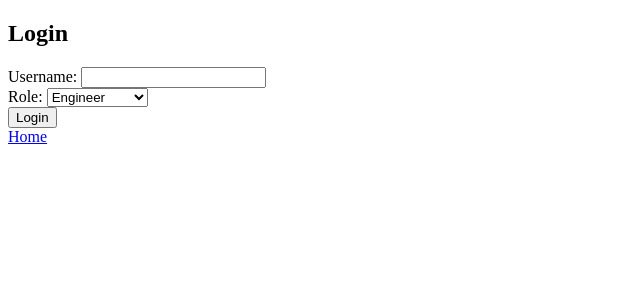
After one commit to aymenhalloumi/ct_install_app, a Flask app: page /login in a window 1280 px wide. The commit adds this page. Shown: the top 300 px of the page, without its empty margins (0-640 px from the left). Run offline with Flask 3, Linux system fonts and the light colour scheme.

Commit message:
Add role-based login and basic visualization

```diff
--- a/webapp/app.py
+++ b/webapp/app.py
@@ -1,8 +1,11 @@
-from flask import Flask, render_template, request
+from flask import Flask, render_template, request, redirect, url_for, session, flash
 import os
 import openai
+import matplotlib.pyplot as plt
+import uuid
 
 app = Flask(__name__)
+app.secret_key = os.getenv('FLASK_SECRET', 'secret-key')
 
 # Simple in-memory model database
 MODELS = {
@@ -18,11 +21,48 @@ MODELS = {
     },
 }
 
+def engineer_required(func):
+    def wrapper(*args, **kwargs):
+        if session.get('role') != 'engineer':
+            flash('Engineer role required.')
+            return redirect(url_for('login'))
+        return func(*args, **kwargs)
+    wrapper.__name__ = func.__name__
+    return wrapper
+
+def login_required(func):
+    def wrapper(*args, **kwargs):
+        if 'role' not in session:
+            flash('Please log in.')
+            return redirect(url_for('login'))
+        return func(*args, **kwargs)
+    wrapper.__name__ = func.__name__
+    return wrapper
+
 @app.route('/')
 def index():
-    return render_template('index.html', models=MODELS.keys())
+    role = session.get('role')
+    return render_template('index.html', models=MODELS.keys(), role=role)
+
+@app.route('/login', methods=['GET', 'POST'])
+def login():
+    if request.method == 'POST':
+        username = request.form.get('username')
+        role = request.form.get('role')
+        session['username'] = username
+        session['role'] = role
+        flash(f'Logged in as {username} ({role})')
+        return redirect(url_for('index'))
+    return render_template('login.html')
+
+@app.route('/logout')
+def logout():
+    session.clear()
+    flash('Logged out')
+    return redirect(url_for('index'))
 
 @app.route('/compare', methods=['POST'])
+@login_required
 def compare():
     m1 = request.form.get('model1')
     m2 = request.form.get('model2')
@@ -31,24 +71,45 @@ def compare():
     return render_template('compare.html', m1=m1, m2=m2, model1=model1, model2=model2)
 
 @app.route('/conformity', methods=['GET', 'POST'])
+@login_required
+@engineer_required
 def conformity():
     result = None
+    chart = None
     if request.method == 'POST':
-        door_width = request.form.get('door_width')
-        power_kva = request.form.get('power_kva')
-        room_height = request.form.get('room_height')
-        prompt = f"Door width: {door_width} mm\nPower: {power_kva} kVA\nRoom height: {room_height} cm\n" \
-                 "Check compliance with requirements: door >=1200mm, power>=50kVA, room height>=250cm."
+        door_width = int(request.form.get('door_width'))
+        power_kva = int(request.form.get('power_kva'))
+        room_height = int(request.form.get('room_height'))
+
+        prompt = (
+            f"Door width: {door_width} mm\nPower: {power_kva} kVA\nRoom height: {room_height} cm\n"
+            "Check compliance with requirements: door >=1200mm, power>=50kVA, room height>=250cm."
+        )
         openai.api_key = os.getenv('OPENAI_API_KEY')
         try:
             resp = openai.ChatCompletion.create(
                 model='gpt-3.5-turbo',
-                messages=[{'role':'user','content':prompt}]
+                messages=[{'role': 'user', 'content': prompt}]
             )
             result = resp.choices[0].message['content']
         except Exception as e:
             result = f"Error contacting OpenAI: {e}"
-    return render_template('conformity.html', result=result)
+
+        required = [1200, 50, 250]
+        actual = [door_width, power_kva, room_height]
+        labels = ['Door (mm)', 'Power (kVA)', 'Height (cm)']
+        x = range(len(labels))
+        plt.figure()
+        plt.bar(x, required, width=0.4, label='Required')
+        plt.bar([i + 0.4 for i in x], actual, width=0.4, label='Actual')
+        plt.xticks([i + 0.2 for i in x], labels)
+        plt.legend()
+        fname = f"static/conformity_{uuid.uuid4().hex}.png"
+        plt.tight_layout()
+        plt.savefig(fname)
+        plt.close()
+        chart = fname
+    return render_template('conformity.html', result=result, chart=chart)
 
 if __name__ == '__main__':
     app.run(debug=True)
--- a/webapp/requirements.txt
+++ b/webapp/requirements.txt
@@ -1,2 +1,3 @@
 flask
 openai
+matplotlib
--- /dev/null
+++ b/webapp/templates/login.html
@@ -0,0 +1,20 @@
+<!doctype html>
+<html>
+<head><title>Login</title></head>
+<body>
+<h2>Login</h2>
+<form method="post">
+<label>Username: <input name="username"></label><br>
+<label>Role:
+<select name="role">
+<option value="engineer">Engineer</option>
+<option value="client">Client</option>
+<option value="contributor">Contributor</option>
+<option value="admin">Administrator</option>
+</select>
+</label><br>
+<button type="submit">Login</button>
+</form>
+<a href="/">Home</a>
+</body>
+</html>
```
Also changed, not shown: webapp/templates/conformity.html (+7 -1 lines), webapp/templates/index.html (+13 -0 lines), README.md.
